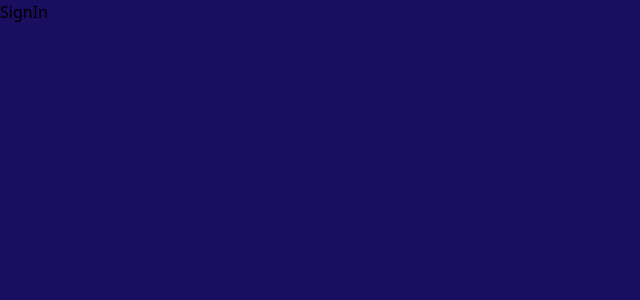
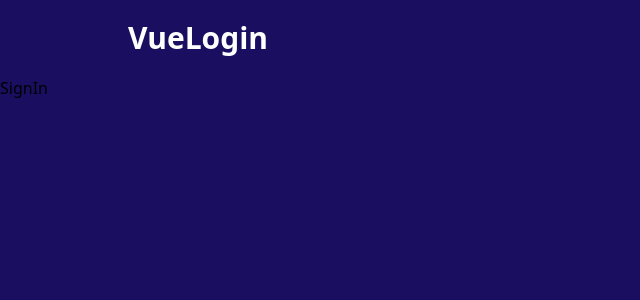
Before and after one commit to o-louis/Vue-Login, a Vue app: page /signin in a window 1280 px wide. Shown: the top 300 px of the page, without its empty margins (0-640 px from the left). Built offline with nearby package versions, Linux system fonts and the light colour scheme.

Commit message:
feat(TheHeader): Create Header component

```diff
--- a/src/App.vue
+++ b/src/App.vue
@@ -1,3 +1,11 @@
 <template>
+  <Header title="VueLogin" home="/" />
   <router-view />
 </template>
+
+<script>
+import Header from "@/components/TheHeader.vue";
+export default {
+  components: { Header },
+};
+</script>
--- /dev/null
+++ b/src/components/TheHeader.vue
@@ -0,0 +1,16 @@
+<template>
+  <header
+    class="w-full max-w-screen-lg py-5 m-auto text-3xl font-bold text-white"
+  >
+    <router-link :to="home">{{ title }}</router-link>
+  </header>
+</template>
+
+<script>
+export default {
+  props: {
+    title: String,
+    home: String,
+  },
+};
+</script>
```
